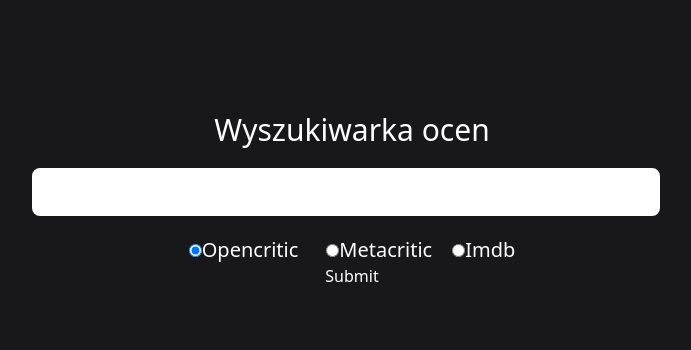
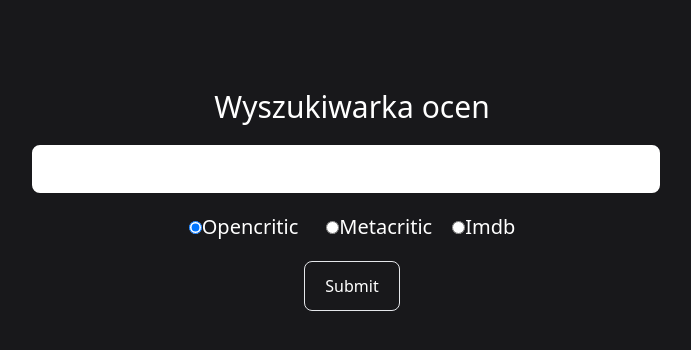
Before and after one commit to michal-lejwoda/web_grades_scrapper, a React (Vite) app in the folder web_grades_scrapper/: page / in a window 1280 px wide. Shown: the top 350 px of the page, without its empty margins (288-979 px from the left). Built offline with nearby package versions, Linux system fonts and the light colour scheme.

Commit message:
Some changes

```diff
--- a/web_grades_scrapper/src/App.tsx
+++ b/web_grades_scrapper/src/App.tsx
@@ -60,7 +60,7 @@
                                 Imdb
                             </label>
                         </div>
-                        <button type="submit">Submit</button>
+                        <button className="mt-5 py-3 px-5 border rounded-lg hover:border-blue-700 hover:text-blue-700" type="submit">Submit</button>
                     </form>
                 </FormikProvider>
             </div>
--- a/web_grades_scrapper/src/details/OpencriticDetails.tsx
+++ b/web_grades_scrapper/src/details/OpencriticDetails.tsx
@@ -5,6 +5,7 @@
 interface OpencriticDetailsProps {
     url: string
 }
+
 interface Review{
     reviewer: string,
     reviewer_score: string
```
